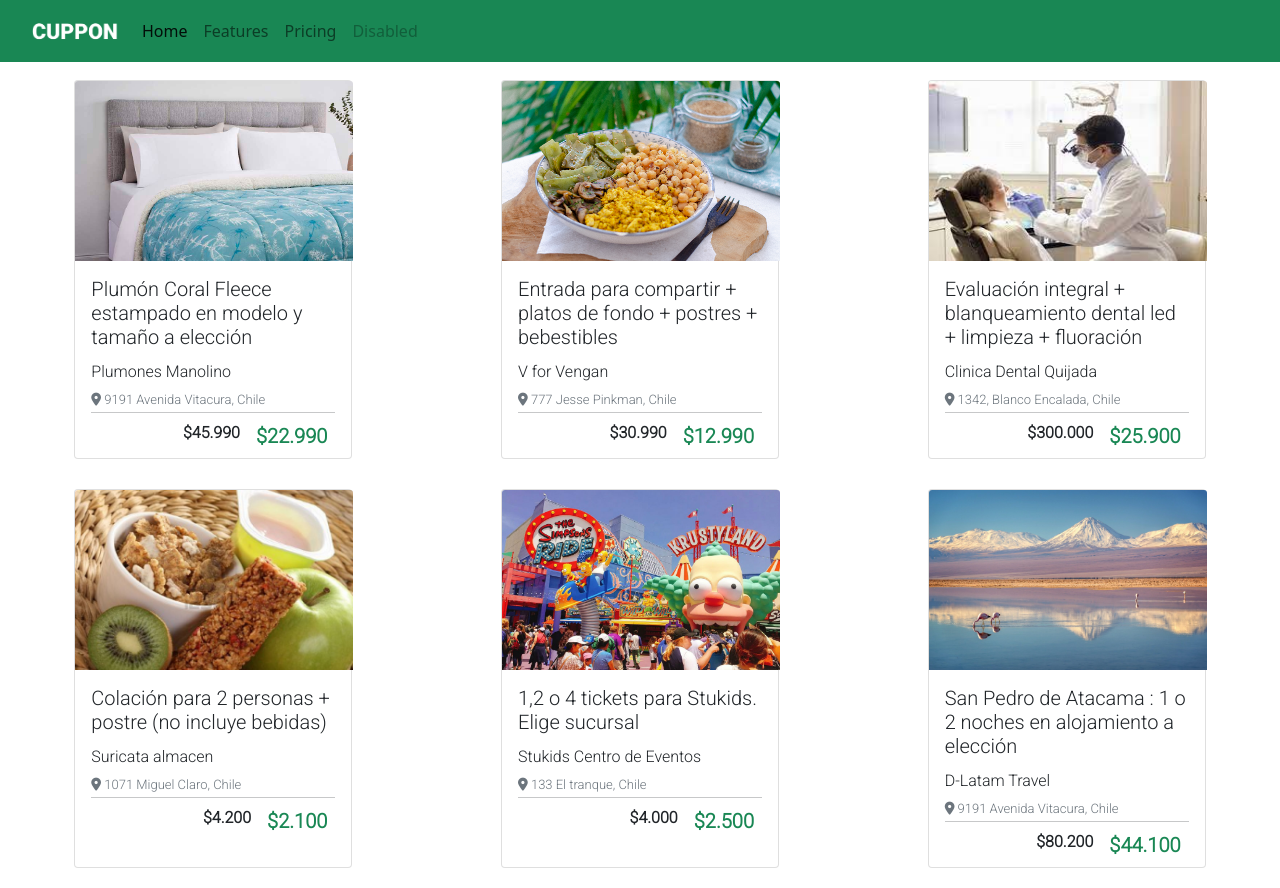
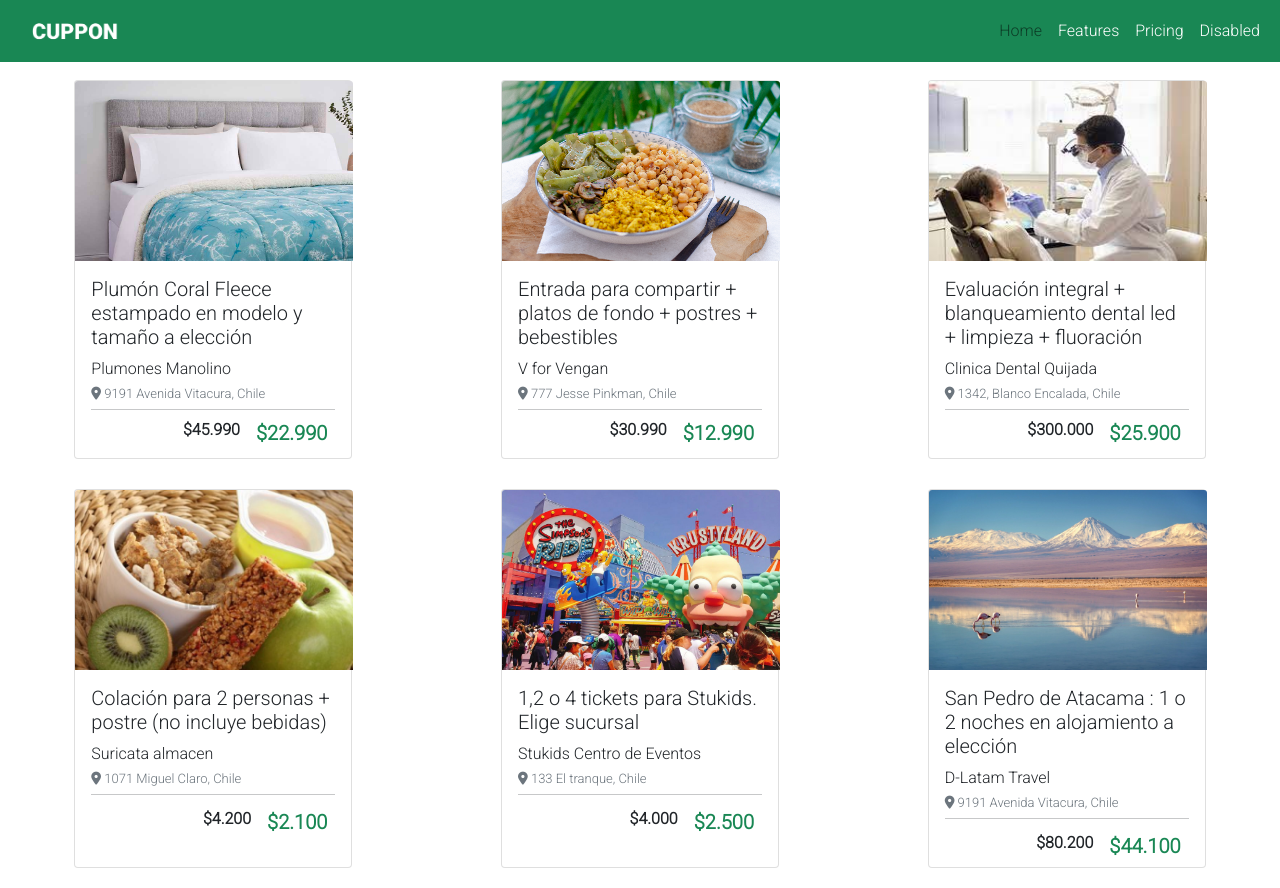
Before and after one commit to Klauditha/desafio_fullstack, a plain HTML site: page Desafio4/index.html in a window 1280 px wide. Shown: the top 888 px of the page. Drawn offline with nearby package versions, Linux system fonts and the light colour scheme.

Commit message:
WIP: Cambio de propiedades CSS a bootstrap

```diff
--- a/Desafio4/assets/css/style.css
+++ b/Desafio4/assets/css/style.css
@@ -1,15 +1,7 @@
-*{
-    margin:0;
-    padding: 0;
+body{
+    font-family: 'Roboto', sans-serif;
 }
 .navbar {
-    margin: 0;
-    padding: 0;
-    height: 62px;
-}
-
-#menu{
-    width: 100%;
     height: 62px;
 }
 
@@ -35,92 +27,57 @@
 }
 
 .card-title{
-    font-family: 'Roboto', sans-serif;
     font-size: 20px;
     font-weight: 300;
-    /*
-    color: #212529;
-    */
 }
-.card-text {
-    margin: 0;
-    padding: 0;
-}
+
 .superior {
-    margin: 0;
-    padding: 0;
-    font-family: 'Roboto', sans-serif;
     font-size: 16px;
     font-weight: 300;
-    /*color:#707070;*/
     margin-top: 11px;
     margin-bottom: 2px;
 }
 small {
     font-size: 100%;
-    margin: 0;
-    padding: 0;
 }
 
 .text-muted {
-    margin: 0;
-    padding: 0;
-    font-family: 'Roboto', sans-serif;
     font-size: 13px;
     font-weight: 300;
-    /*color:#707070;*/
-}
-
-hr {
-   /* color: #707070A0;*/
-    padding: 0;
-    margin-top: 2px;
-    margin-bottom: 0px;
 }
 
 .precio_oferta{
-    font-family: 'Roboto', sans-serif;
     font-size: 20px;
-   /* font-weight: 500; */
-   /* color:#28A745;*/
     font-weight: bold;
 }
 
 .precio_normal{
-    font-family: 'Roboto', sans-serif;
     font-size: 16px;
     font-weight: 300;
-    /*color:#707070;*/
     font-weight: bold;
 }
 
 .formulario{
-    /*background-color: #28A745;
-    color: #FFFFFF;*/
     margin-top: 47px;
 }
 
 .formulario__titulo {
     margin-top: 25px;
     margin-bottom: 15px;
-    font-family: 'Roboto', sans-serif;
     font-size: 21px;
     font-weight: bold;
     text-align: center;
 }
 
 #btnEnviar{
-    /*background-color: #F8F9FA;
-    color: #212529;*/
     width: 112.71px;
     height: 40px;
-    font-family: 'Roboto', sans-serif;
     font-size: 16px;
     font-weight: bold;
     margin-bottom: 29px;
 }
+
 .footer__texto{
-    font-family: 'Roboto', sans-serif;
     font-size: 16px;
     font-weight: 300;
 }
--- a/Desafio4/index.html
+++ b/Desafio4/index.html
@@ -4,7 +4,7 @@
     <meta charset="UTF-8" />
     <meta http-equiv="X-UA-Compatible" content="IE=edge" />
     <meta name="viewport" content="width=device-width, initial-scale=1.0" />
-    <title>Desafio 4</title>
+    <title>Desafio 4 - Cuppon</title>
     <link
       href="https://cdn.jsdelivr.net/npm/bootstrap@5.1.3/dist/css/bootstrap.min.css"
       rel="stylesheet"
@@ -31,13 +31,13 @@
       rel="stylesheet"
     />
   </head>
-  <body>
+  <body class="m-0 p-0">
     <!-- SECCION SUPERIOR VERDE-->
-    <nav class="navbar navbar-expand-lg navbar-light bg-success">
+    <nav class="navbar navbar-expand-lg navbar-light bg-success m-0 p-0">
       <div class="container-fluid">
-        <a class="navbar-brand" href="#"
-          ><img class="logo" src="./assets/img/logo-white.png"
-        /></a>
+        <a class="navbar-brand" href="#">
+            <img class="logo" src="./assets/img/logo-white.png"/>
+        </a>
         <button
           class="navbar-toggler"
           type="button"
@@ -49,30 +49,28 @@
         >
           <span class="navbar-toggler-icon"></span>
         </button>
-        <div class="collapse navbar-collapse" id="navbarNav">
+        <div class="collapse navbar-collapse justify-content-end" id="navbarNav">
           <ul class="navbar-nav">
             <li class="nav-item">
-              <a class="nav-link active" aria-current="page" href="#">Home</a>
+              <a class="nav-link navbar-dark" aria-current="page" href="#">Home</a>
             </li>
             <li class="nav-item">
-              <a class="nav-link" href="#">Features</a>
+              <a class="nav-link text-white" href="#">Features</a>
             </li>
             <li class="nav-item">
-              <a class="nav-link" href="#">Pricing</a>
+              <a class="nav-link text-white" href="#">Pricing</a>
             </li>
             <li class="nav-item">
-              <a class="nav-link disabled">Disabled</a>
+              <a class="nav-link disabled text-white">Disabled</a>
             </li>
           </ul>
         </div>
       </div>
     </nav>
-
     <!-- CUPONERS-->
     <div class="container-fluid">
-      <!-- ROW 1 - INICIO -->
       <div class="row d-flex justify-content-center row-cards">
-        <div class="col-md-4 col-sm-12 col-tarjeta">
+        <div class="col-md-4 col-sm-12">
           <!-- SECCION ITEM 1 - INICIO -->
           <div class="card tarjeta">
             <img
@@ -84,14 +82,14 @@
               <h5 class="card-title text-dark">
                 Plumón Coral Fleece estampado en modelo y tamaño a elección
               </h5>
-              <p class="card-text superior">Plumones Manolino</p>
-              <p class="card-text">
-                <small class="text-muted">
+              <p class="card-text superior m-0 p-0">Plumones Manolino</p>
+              <p class="card-text m-0 p-0">
+                <small class="text-muted m-0 p-0">
                   <i class="fa-solid fa-location-dot"></i> 9191 Avenida
                   Vitacura, Chile
                 </small>
               </p>
-              <hr />
+              <hr class="p-0 mt-1 mb-0"/>
               <div class="d-flex flex-row-reverse">
                 <div class="p-2 precio_oferta text-success">$22.990</div>
                 <div class="p-2 precio_normal text-secondar">$45.990</div>
@@ -100,7 +98,7 @@
           </div>
           <!-- SECCION ITEM 1 - FIN -->
         </div>
-        <div class="col-md-4 col-sm-12 col-tarjeta">
+        <div class="col-md-4 col-sm-12">
           <!-- SECCION ITEM 2 - INICIO -->
           <div class="card tarjeta">
             <img
@@ -112,14 +110,14 @@
               <h5 class="card-title text-dark">
                 Entrada para compartir + platos de fondo + postres + bebestibles
               </h5>
-              <p class="card-text superior">V for Vengan</p>
-              <p class="card-text">
-                <small class="text-muted">
+              <p class="card-text superior m-0 p-0">V for Vengan</p>
+              <p class="card-text m-0 p-0">
+                <small class="text-muted m-0 p-0">
                   <i class="fa-solid fa-location-dot"></i> 777 Jesse Pinkman,
                   Chile
                 </small>
               </p>
-              <hr />
+              <hr class="p-0 mt-1 mb-0"/>
               <div class="d-flex flex-row-reverse">
                 <div class="p-2 precio_oferta text-success">$12.990</div>
                 <div class="p-2 precio_normal text-secondar">$30.990</div>
@@ -128,7 +126,7 @@
           </div>
           <!-- SECCION ITEM 2 - FIN -->
         </div>
-        <div class="col-md-4 col-sm-12 col-tarjeta">
+        <div class="col-md-4 col-sm-12">
           <!-- SECCION ITEM 3 - INICIO -->
           <div class="card tarjeta">
             <img
@@ -141,14 +139,14 @@
                 Evaluación integral + blanqueamiento dental led + limpieza +
                 fluoración
               </h5>
-              <p class="card-text superior">Clinica Dental Quijada</p>
-              <p class="card-text">
-                <small class="text-muted">
+              <p class="card-text superior m-0 p-0">Clinica Dental Quijada</p>
+              <p class="card-text m-0 p-0">
+                <small class="text-muted m-0 p-0">
                   <i class="fa-solid fa-location-dot"></i> 1342, Blanco
                   Encalada, Chile
                 </small>
               </p>
-              <hr />
+              <hr class="p-0 mt-1 mb-0"/>
               <div class="d-flex flex-row-reverse">
                 <div class="p-2 precio_oferta text-success">$25.900</div>
                 <div class="p-2 precio_normal text-secondar">$300.000</div>
@@ -157,7 +155,7 @@
           </div>
           <!-- SECCION ITEM 3 - FIN -->
         </div>
-        <div class="col-md-4 col-sm-12 col-tarjeta">
+        <div class="col-md-4 col-sm-12">
           <!-- SECCION ITEM 4 - INICIO -->
           <div class="card tarjeta">
             <img
@@ -169,13 +167,13 @@
               <h5 class="card-title text-dark">
                 Colación para 2 personas + postre (no incluye bebidas)
               </h5>
-              <p class="card-text superior">Suricata almacen</p>
-              <p class="card-text">
-                <small class="text-muted">
+              <p class="card-text superior m-0 p-0">Suricata almacen</p>
+              <p class="card-text m-0 p-0">
+                <small class="text-muted m-0 p-0">
                   <i class="fa-solid fa-location-dot"></i> 1071 Miguel Claro, Chile
                 </small>
               </p>
-              <hr />
+              <hr class="p-0 mt-1 mb-1"/>
               <div class="d-flex flex-row-reverse">
                 <div class="p-2 precio_oferta text-success">$2.100</div>
                 <div class="p-2 precio_normal text-secondar">$4.200</div>
@@ -184,7 +182,7 @@
           </div>
           <!-- SECCION ITEM 4- FIN -->
         </div>
-        <div class="col-md-4 col-sm-12 col-tarjeta">
+        <div class="col-md-4 col-sm-12">
           <!-- SECCION ITEM 5 - INICIO -->
           <div class="card tarjeta">
             <img
@@ -196,13 +194,13 @@
               <h5 class="card-title text-dark">
                 1,2 o 4 tickets para Stukids. Elige sucursal
               </h5>
-              <p class="card-text superior">Stukids Centro de Eventos</p>
-              <p class="card-text">
-                <small class="text-muted">
+              <p class="card-text superior m-0 p-0">Stukids Centro de Eventos</p>
+              <p class="card-text m-0 p-0">
+                <small class="text-muted m-0 p-0">
                   <i class="fa-solid fa-location-dot"></i> 133 El tranque, Chile
                 </small>
               </p>
-              <hr />
+              <hr class="p-0 mt-1 mb-1"/>
               <div class="d-flex flex-row-reverse">
                 <div class="p-2 precio_oferta text-success">$2.500</div>
                 <div class="p-2 precio_normal text-secondar">$4.000</div>
@@ -211,7 +209,7 @@
           </div>
           <!-- SECCION ITEM 5 - FIN -->
         </div>
-        <div class="col-md-4 col-sm-12 col-tarjeta">
+        <div class="col-md-4 col-sm-12">
           <!-- SECCION ITEM 1 - INICIO -->
           <div class="card tarjeta">
             <img
@@ -223,14 +221,14 @@
               <h5 class="card-title text-dark">
                 San Pedro de Atacama : 1 o 2 noches en alojamiento a elección
               </h5>
-              <p class="card-text superior">D-Latam Travel</p>
-              <p class="card-text">
-                <small class="text-muted">
+              <p class="card-text superior m-0 p-0">D-Latam Travel</p>
+              <p class="card-text m-0 p-0">
+                <small class="text-muted m-0 p-0">
                   <i class="fa-solid fa-location-dot"></i> 9191 Avenida
                   Vitacura, Chile
                 </small>
               </p>
-              <hr />
+              <hr class="p-0 mt-1 mb-1"/>
               <div class="d-flex flex-row-reverse">
                 <div class="p-2 precio_oferta text-success">$44.100</div>
                 <div class="p-2 precio_normal text-secondar">$80.200</div>
@@ -285,7 +283,7 @@
         </div>
         <div class="row">
           <div class="col d-flex justify-content-center">
-            <p class="footer__texto text-center">
+            <p class="footer__texto text-center mb-1">
               © 2018 Cuppon Latam .Todos los derechos reservados.
             </p>
           </div>
```
